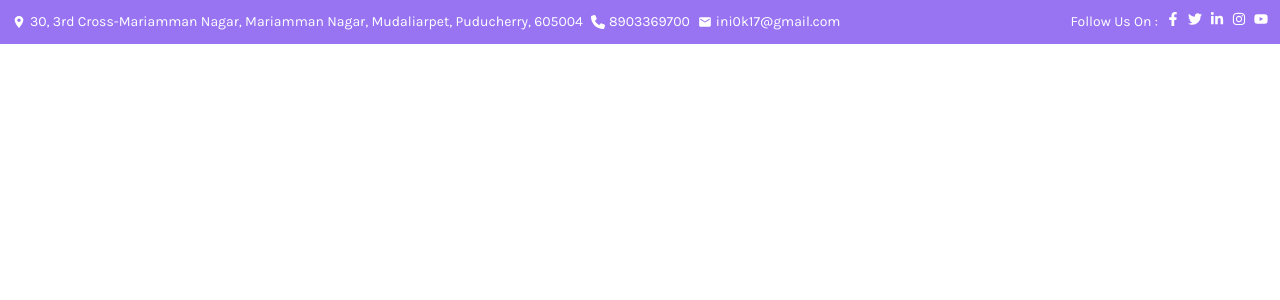
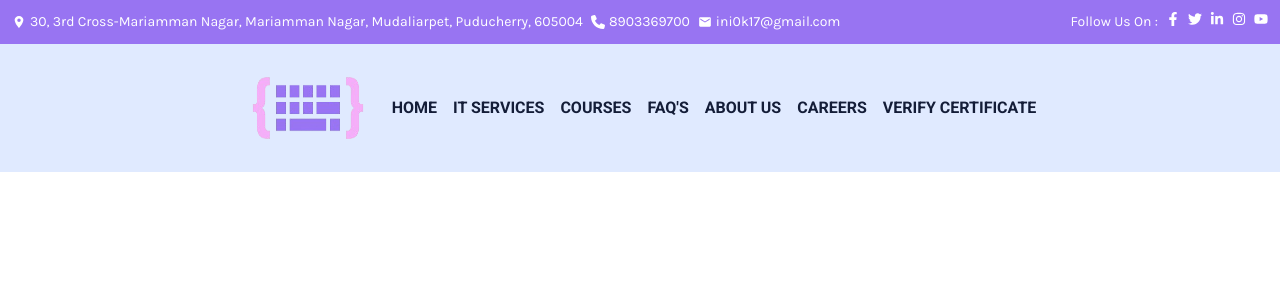
Before and after one commit to INFANT-RYAN/VPS, a React (Vite) app: page / in a window 1280 px wide. Shown: the top 300 px of the page. Built offline with nearby package versions, Linux system fonts and the light colour scheme.

Commit message:
feat: Navbar

```diff
--- a/src/Componants/Header.jsx
+++ b/src/Componants/Header.jsx
@@ -1,3 +1,4 @@
+import Navbar from "./Navbar"
 import Topbar from "./Topbar"
 
 
@@ -7,6 +8,7 @@ export default function  Header(){
     return(
         <>
         <Topbar></Topbar>
+        <Navbar></Navbar>
         </>
     )
 }
--- /dev/null
+++ b/src/Componants/Navbar.jsx
@@ -0,0 +1,20 @@
+import logo from "../assets/logo.png"
+
+export default function Navbar(){
+    return(
+        <>
+        <nav className="bg-[#e0eaff] flex gap-5 items-center justify-center mx-auto container">
+            <img src={logo} alt="logo" srcset="" className="h-32 w-32" />
+            <ul className="flex gap-4 text-[#141d38] font-semibold font-nav">
+                <li><a href="#">HOME</a></li>
+                <li><a href="#">IT SERVICES</a></li>
+                <li><a href="#">COURSES</a></li>
+                <li><a href="#">FAQ'S</a></li>
+                <li><a href="#">ABOUT US</a></li>
+                <li><a href="#">CAREERS</a></li>
+                <li><a href="#">VERIFY CERTIFICATE</a></li>
+            </ul>
+        </nav>
+        </>
+    );
+}
--- a/src/index.css
+++ b/src/index.css
@@ -1,5 +1,5 @@
 @import url('https://fonts.googleapis.com/css2?family=Karla:ital,wght@0,200..800;1,200..800&family=Montserrat:ital,wght@0,100..900;1,100..900&display=swap');
-
+@import url('https://fonts.googleapis.com/css2?family=Karla:ital,wght@0,200..800;1,200..800&family=Montserrat:ital,wght@0,100..900;1,100..900&family=Roboto:ital,wght@0,100;0,300;0,400;0,500;0,700;0,900;1,100;1,300;1,400;1,500;1,700;1,900&display=swap');
 
 @tailwind base;
 @tailwind components;
--- a/tailwind.config.js
+++ b/tailwind.config.js
@@ -7,7 +7,8 @@ export default {
   theme: {
     extend: {
       fontFamily:{
-        Tb:["Montserret","Karla"]
+        Tb:["Montserret","Karla"],
+        nav:["Roboto"]
       }
     },
   },
```
Also changed, not shown: src/assets/logo.png (added).
